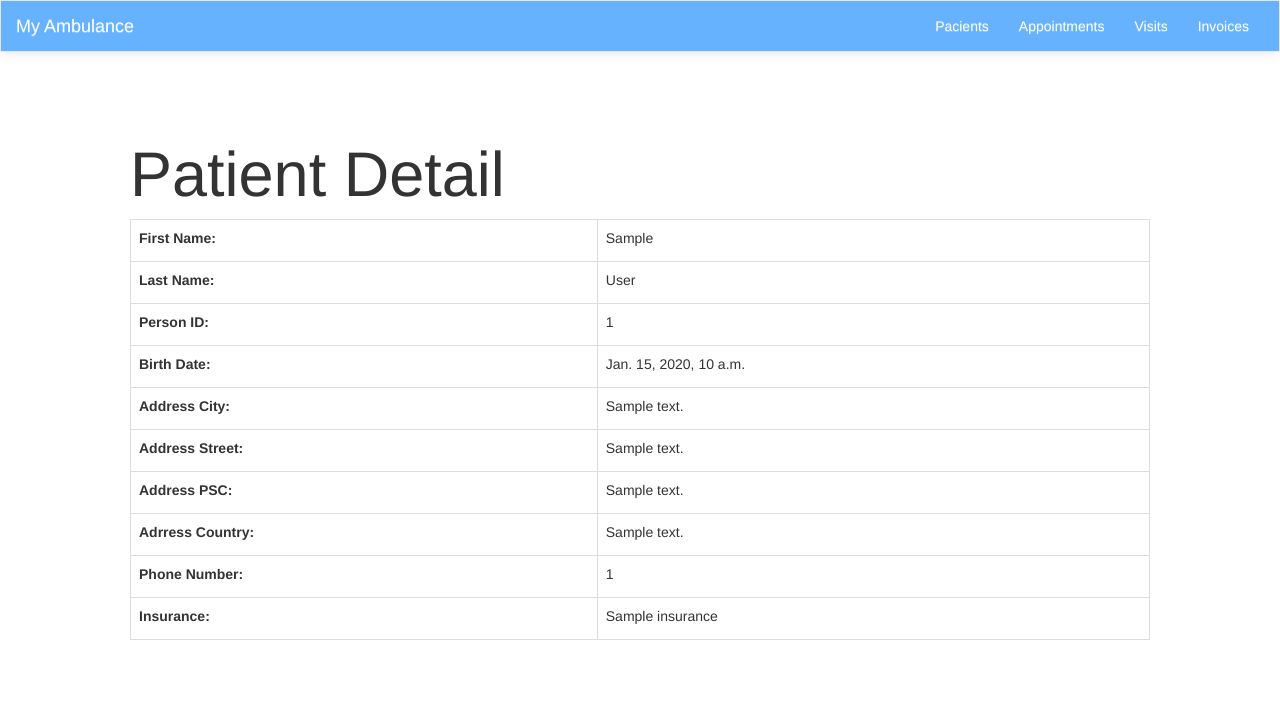
After one commit to JanKoci/IIS-project, a Django app: template IIS_project/patients/templates/patients/patient.html in a window 1280 px wide. The commit adds this page. Shown: the top 707 px of the page. Run offline with Django 3.2, Linux system fonts and the light colour scheme; the template is opened without the code that fills it: most values are stand-ins (such as "Sample title", 1, 10 or a date in 2020); parts of the project's set-up code (start-up, migrations or seed data) failed here and were passed over; some libraries are stand-ins or nearby versions.

Commit message:
detail view working

```diff
--- /dev/null
+++ b/IIS_project/patients/templates/patients/patient.html
@@ -0,0 +1,50 @@
+{% extends "base.html" %}
+
+{% block content %}
+    <div class="jumbotron">
+        <h1>Patient Detail</h1>
+        <table class="table table-bordered">
+            <tr>
+                <td> <label>First Name:</label></td>
+                <td>{{patient.first_name}}</td>
+            </tr>
+            <tr>
+                <td> <label>Last Name:</label> </td>
+                <td>{{patient.last_name}}</td>
+            </tr>
+            <tr>
+                <td> <label>Person ID:</label></td>
+                <td>{{patient.person_id}}</td>
+            </tr>
+            <tr>
+                <td> <label>Birth Date:</label></td>
+                <td>{{patient.birth_date}}</td>
+            </tr>
+            <tr>
+                <td> <label>Address City:</label></td>
+                <td>{{patient.address_city}}</td>
+            </tr>
+            <tr>
+                <td> <label>Address Street:</label></td>
+                <td>{{patient.address_street}}</td>
+            </tr>
+            <tr>
+                <td> <label>Address PSC:</label></td>
+                <td>{{patient.address_psc}}</td>
+            </tr>
+            <tr>
+                <td> <label>Adrress Country:</label></td>
+                <td>{{patient.address_country}}</td>
+            </tr>
+            <tr>
+                <td> <label>Phone Number:</label></td>
+                <td>{{patient.phone_number}}</td>
+            </tr>
+            <tr>
+                <td> <label>Insurance:</label></td>
+                <td>{{patient.insurance}}</td>
+            </tr>
+        </table>
+    </div>
+
+{% endblock %}
--- a/IIS_project/patients/templates/patients/patient_list.html
+++ b/IIS_project/patients/templates/patients/patient_list.html
@@ -26,6 +26,7 @@
                     <th scope="col">Last Name</th>
                     <th scope="col">Person ID</th>
                     <th scope="col">Birth Date</th>
+                    <th></th>
                 </tr>
             </thead>
             <tbody>
@@ -35,6 +36,11 @@
                         <td>{{patient.last_name}}</td>
                         <td>{{patient.person_id}}</td>
                         <td>{{patient.birth_date}}</td>
+                        <td>
+                            <a href="{{patient.get_absolute_url}}">
+                                <button type="button" class="btn-primary">edit</button>
+                            </a>
+                        </td>
                     </tr>
                 {% endfor %}
             </tbody>
--- a/IIS_project/patients/urls.py
+++ b/IIS_project/patients/urls.py
@@ -5,4 +5,5 @@ app_name = 'patients'
 
 urlpatterns = [
     path('', views.PatientList.as_view(), name='patient_list'),
+    path('<int:pk>/', views.PatientDetailView.as_view(), name='patient_detail'),
 ]
--- a/IIS_project/patients/views.py
+++ b/IIS_project/patients/views.py
@@ -1,5 +1,6 @@
 from django.shortcuts import render
 from django.views.generic import TemplateView
+from django.views.generic.detail import DetailView
 from django_filters.views import FilterView
 from patients import models
 
@@ -10,3 +11,8 @@ from patients import models
 class PatientList(FilterView):
     model = models.Patient
     template_name = 'patients/patient_list.html'
+
+class PatientDetailView(DetailView):
+    context_object_name = 'patient'
+    template_name = 'patients/patient.html'
+    model = models.Patient
```
Also changed, not shown: IIS_project/patients/models.py (+6 -1 lines), IIS_project/patients/templates/patients/patient2.html (added, +19 -0 lines), IIS_project/db.sqlite3.
